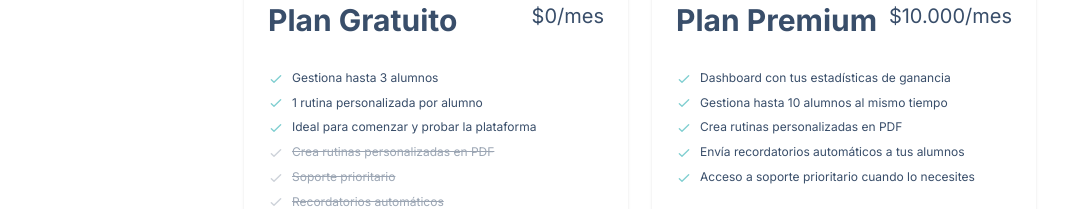
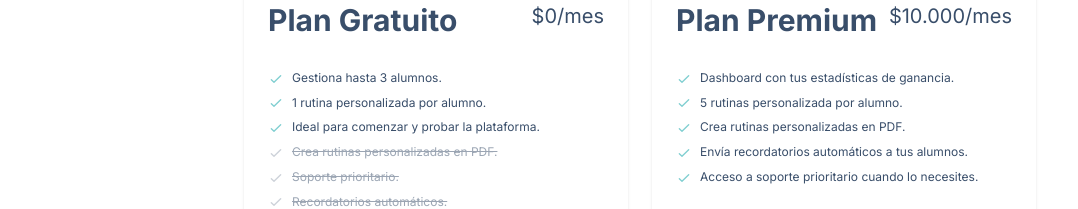
Before and after one commit to jaavispeed/trainUp, an Angular app: page / in a window 1280 px wide. Shown: the part 975-1184 px from the top of the page, without its empty margins (0-1078 px from the left). Built offline with nearby package versions, Linux system fonts and the light colour scheme.

Commit message:
fix: detalles

```diff
--- a/src/app/components/free-price/free-price.component.html
+++ b/src/app/components/free-price/free-price.component.html
@@ -22,7 +22,7 @@
               d="M5 13l4 4L19 7"
             />
           </svg>
-          <span>Gestiona hasta 3 alumnos</span>
+          <span>Gestiona hasta 3 alumnos.</span>
         </li>
         <li>
           <svg
@@ -39,7 +39,7 @@
               d="M5 13l4 4L19 7"
             />
           </svg>
-          <span>1 rutina personalizada por alumno</span>
+          <span>1 rutina personalizada por alumno.</span>
         </li>
         <li>
           <svg
@@ -56,7 +56,7 @@
               d="M5 13l4 4L19 7"
             />
           </svg>
-          <span>Ideal para comenzar y probar la plataforma</span>
+          <span>Ideal para comenzar y probar la plataforma.</span>
         </li>
 
         <!-- Funciones bloqueadas -->
@@ -76,7 +76,7 @@
               d="M5 13l4 4L19 7"
             />
           </svg>
-          <span class="line-through">Crea rutinas personalizadas en PDF</span>
+          <span class="line-through">Crea rutinas personalizadas en PDF.</span>
         </li>
 
         <li class="opacity-50">
@@ -94,7 +94,7 @@
               d="M5 13l4 4L19 7"
             />
           </svg>
-          <span class="line-through">Soporte prioritario</span>
+          <span class="line-through">Soporte prioritario.</span>
         </li>
         <li class="opacity-50">
           <svg
@@ -111,7 +111,7 @@
               d="M5 13l4 4L19 7"
             />
           </svg>
-          <span class="line-through">Recordatorios automáticos</span>
+          <span class="line-through">Recordatorios automáticos.</span>
         </li>
       </ul>
       <div class="mt-6">
--- a/src/app/components/premium-price/premium-price.component.html
+++ b/src/app/components/premium-price/premium-price.component.html
@@ -22,7 +22,7 @@
               d="M5 13l4 4L19 7"
             />
           </svg>
-          <span>Dashboard con tus estadísticas de ganancia</span>
+          <span>Dashboard con tus estadísticas de ganancia.</span>
         </li>
         <li>
           <svg
@@ -39,7 +39,7 @@
               d="M5 13l4 4L19 7"
             />
           </svg>
-          <span>Gestiona hasta 10 alumnos al mismo tiempo</span>
+          <span>5 rutinas personalizada por alumno.</span>
         </li>
         <li>
           <svg
@@ -56,7 +56,7 @@
               d="M5 13l4 4L19 7"
             />
           </svg>
-          <span>Crea rutinas personalizadas en PDF </span>
+          <span>Crea rutinas personalizadas en PDF.</span>
         </li>
         <li>
           <svg
@@ -73,7 +73,7 @@
               d="M5 13l4 4L19 7"
             />
           </svg>
-          <span>Envía recordatorios automáticos a tus alumnos</span>
+          <span>Envía recordatorios automáticos a tus alumnos.</span>
         </li>
         <li>
           <svg
@@ -90,7 +90,7 @@
               d="M5 13l4 4L19 7"
             />
           </svg>
-          <span>Acceso a soporte prioritario cuando lo necesites</span>
+          <span>Acceso a soporte prioritario cuando lo necesites.</span>
         </li>
       </ul>
       <div class="mt-6">
```
